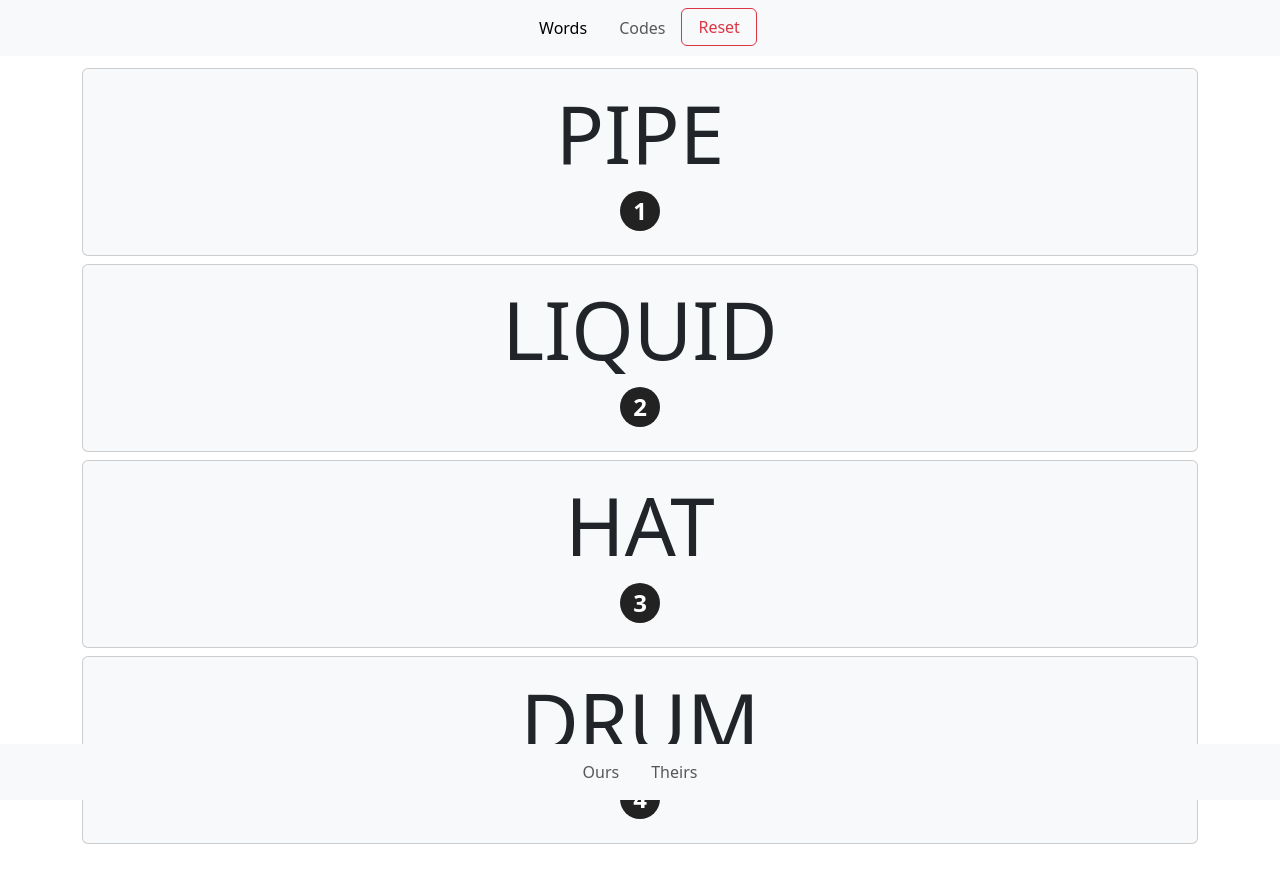
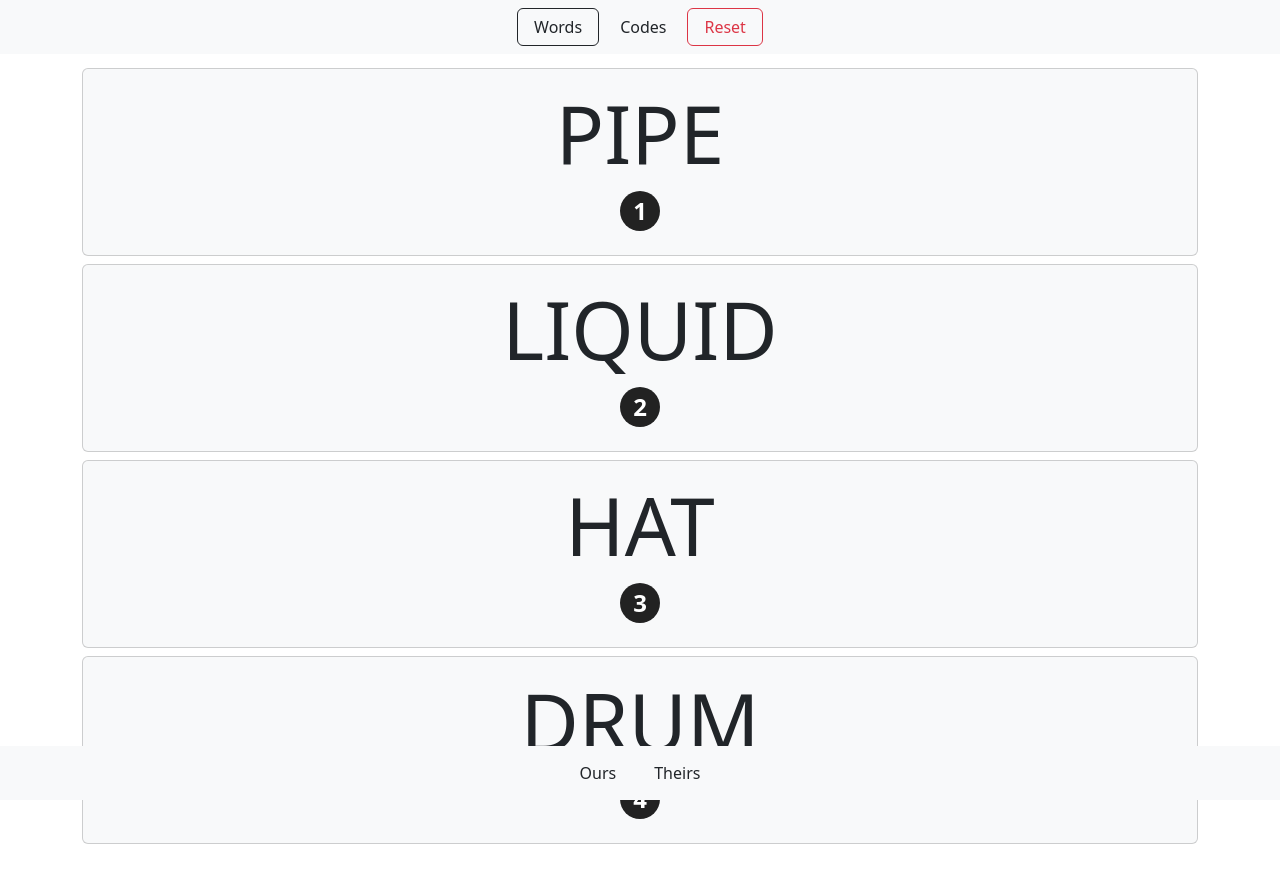
Before and after one commit to neondude/decrypt-this, a Vue app: page / in a window 1280 px wide. Shown: the top 882 px of the page. Built offline with nearby package versions, Linux system fonts and the light colour scheme.

Commit message:
small ui ux improvements

```diff
--- a/src/App.vue
+++ b/src/App.vue
@@ -62,12 +62,12 @@ const openResetModal = () => {
 <template>
   <nav class="navbar navbar-expand-md fixed-top bg-body-tertiary">
     <div class="container-md d-flex justify-content-center">
-      <ul class="navbar-nav flex-row">
+      <ul class="navbar-nav flex-row gap-1">
         <li class="nav-item">
-          <RouterLink class="nav-link px-3" to="/">Words</RouterLink>
+          <RouterLink class="btn px-3" to="/">Words</RouterLink>
         </li>
         <li class="nav-item">
-          <RouterLink class="nav-link px-3" to="/codes">Codes</RouterLink>
+          <RouterLink class="btn px-3" to="/codes">Codes</RouterLink>
         </li>
         <li class="nav-item">
           <button class="btn btn-outline-danger px-3" type="button" @click="openResetModal">
@@ -79,12 +79,12 @@ const openResetModal = () => {
   </nav>
   <nav class="navbar navbar-expand-md fixed-bottom bg-body-tertiary">
     <div class="container-md d-flex justify-content-center">
-      <ul class="navbar-nav flex-row">
+      <ul class="navbar-nav flex-row gap-1">
         <li class="nav-item">
-          <RouterLink class="nav-link px-3" to="/clues/ours">Ours</RouterLink>
+          <RouterLink class="btn px-3" to="/clues/ours">Ours</RouterLink>
         </li>
         <li class="nav-item">
-          <RouterLink class="nav-link px-3" to="/clues/theirs">Theirs</RouterLink>
+          <RouterLink class="btn px-3" to="/clues/theirs">Theirs</RouterLink>
         </li>
       </ul>
     </div>
--- a/src/components/CodeCard.vue
+++ b/src/components/CodeCard.vue
@@ -18,13 +18,12 @@ function formatCode(code) {
     .join('.') // Join with dots
 }
 
-const displayTime = 3 // seconds
+const displayTime = 2 // seconds
 const hidden = ref(props.hide)
 
 function toggleHidden() {
   hidden.value = !hidden.value
   if (!hidden.value) {
-    // Auto-hide after 3 seconds
     setTimeout(() => {
       hidden.value = true
     }, displayTime * 1000)
@@ -33,7 +32,7 @@ function toggleHidden() {
 </script>
 
 <template>
-  <div @click="toggleHidden" class="card text-center my-2">
+  <div @click="toggleHidden" class="card text-center my-2" style="cursor: pointer">
     <div v-if="!hidden" class="card-body">
       <h1 class="display-1">{{ formatCode(code) }}</h1>
       <div class="progress" role="progressbar">
--- a/src/views/CluesView.vue
+++ b/src/views/CluesView.vue
@@ -13,7 +13,7 @@ const clueSet = computed(() => route.params.set)
     <div v-if="gameState.codes.length < 1" class="alert alert-info">Draw codes to give clues</div>
     <ul v-for="i in gameState.codes.length" class="list-group mb-3" :key="i">
       <!-- clue set number  -->
-      <h4>#0{{ i }}</h4>
+      <h4>Guess #0{{ i }} - {{ clueSet }}</h4>
 
       <li v-for="(clue, cidx) in gameState[clueSet][i - 1]" :key="cidx" class="list-group-item">
         <div class="d-flex gap-1 align-items-center">
```
